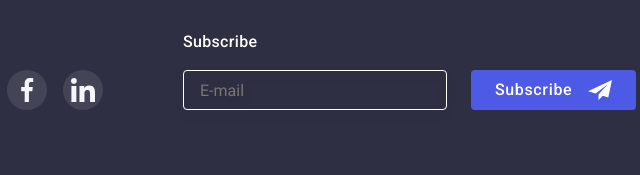
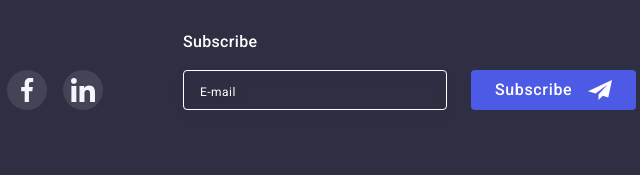
Before and after one commit to Haidar-Volodymyr/goit-markup-hw-06, a plain HTML site: page portfolio.html in a window 1280 px wide. Shown: the part 1840-2015 px from the top of the page, 565-1205 px from the left. Drawn offline with nearby package versions, Linux system fonts and the light colour scheme.

Commit message:
Update styles.css

```diff
--- a/css/styles.css
+++ b/css/styles.css
@@ -448,6 +448,7 @@ body {
   color: var(--white-color);
   margin-bottom: 16px;
 }
+
 .modal-subscribe {
   width: 264px;
   height: 40px;
@@ -459,6 +460,13 @@ body {
   padding-bottom: 8px;
   padding-left: 16px;
   margin-right: 24px;
+  color: var(--white-color);
+}
+.modal-subscribe::placeholder {
+  font-weight: 400;
+  font-size: 12px;
+  line-height: 2;
+  letter-spacing: 0.04em;
   color: var(--white-color);
 }
 .button-subscribe {
```
